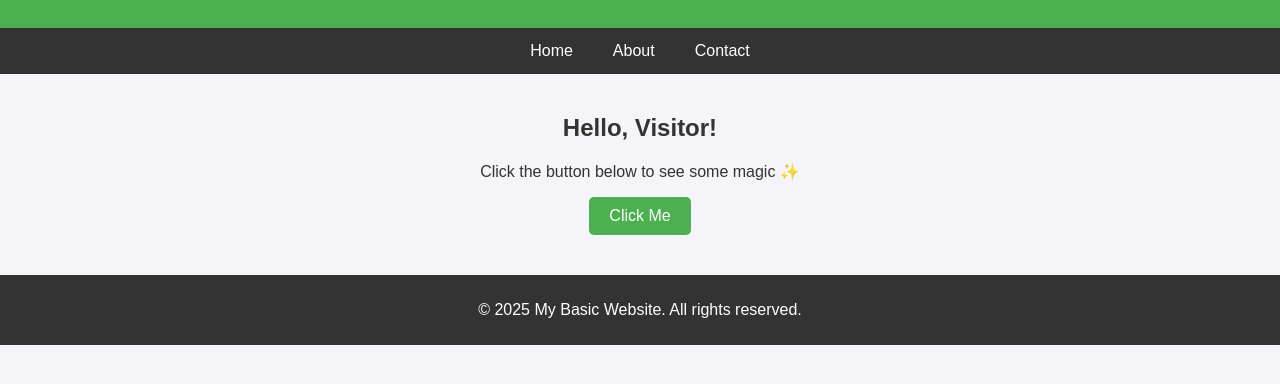
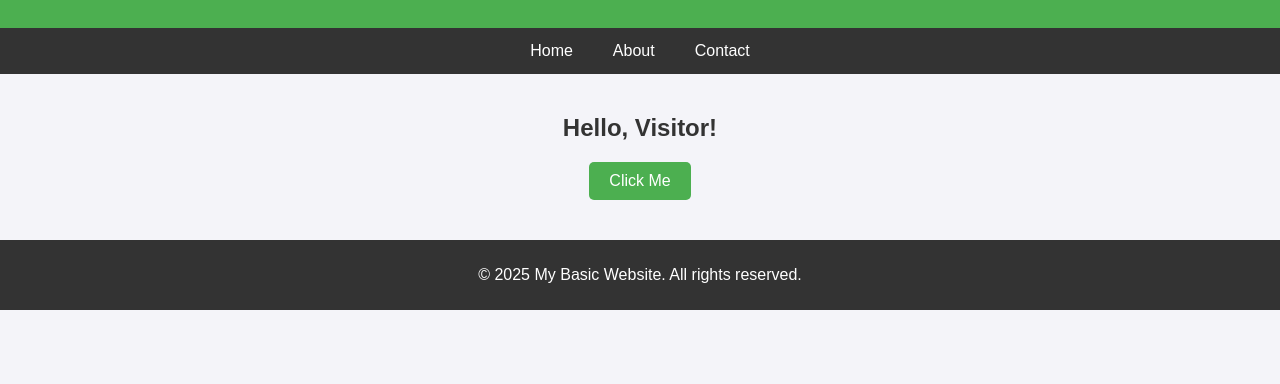
Before and after one commit to gangalamlasya/Lasyademo2, a plain HTML site: page index.html in a window 1280 px wide. Shown: the part 116-500 px from the top of the page. Drawn offline with Linux system fonts and the light colour scheme.

Commit message:
Update index.html

```diff
--- a/index.html
+++ b/index.html
@@ -72,7 +72,7 @@
 
   <div class="container">
     <h2>Hello, Visitor!</h2>
-    <p id="message">Click the button below to see some magic ✨</p>
+    <p id="message"></p>
     <button onclick="changeMessage()">Click Me</button>
   </div>
 
```
